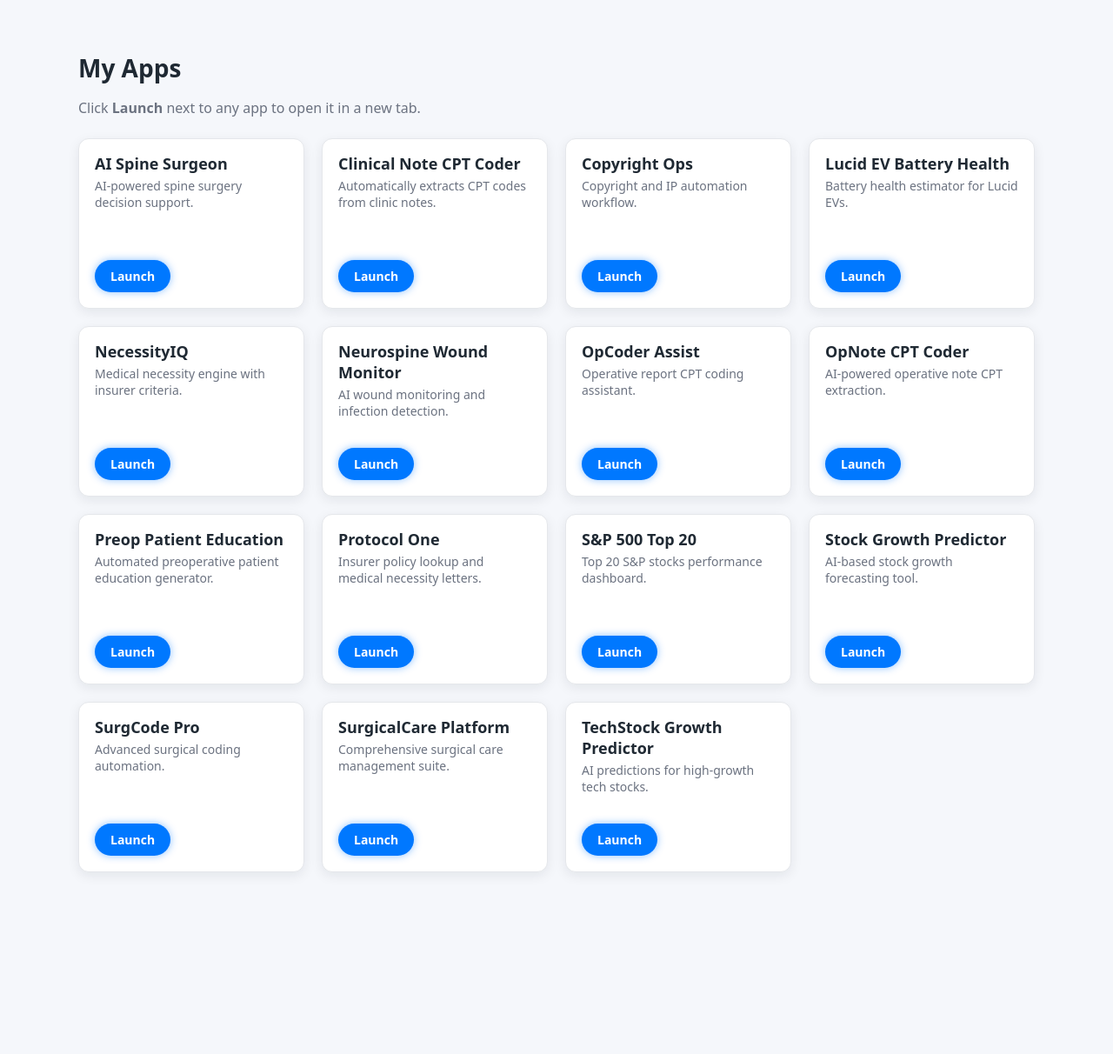
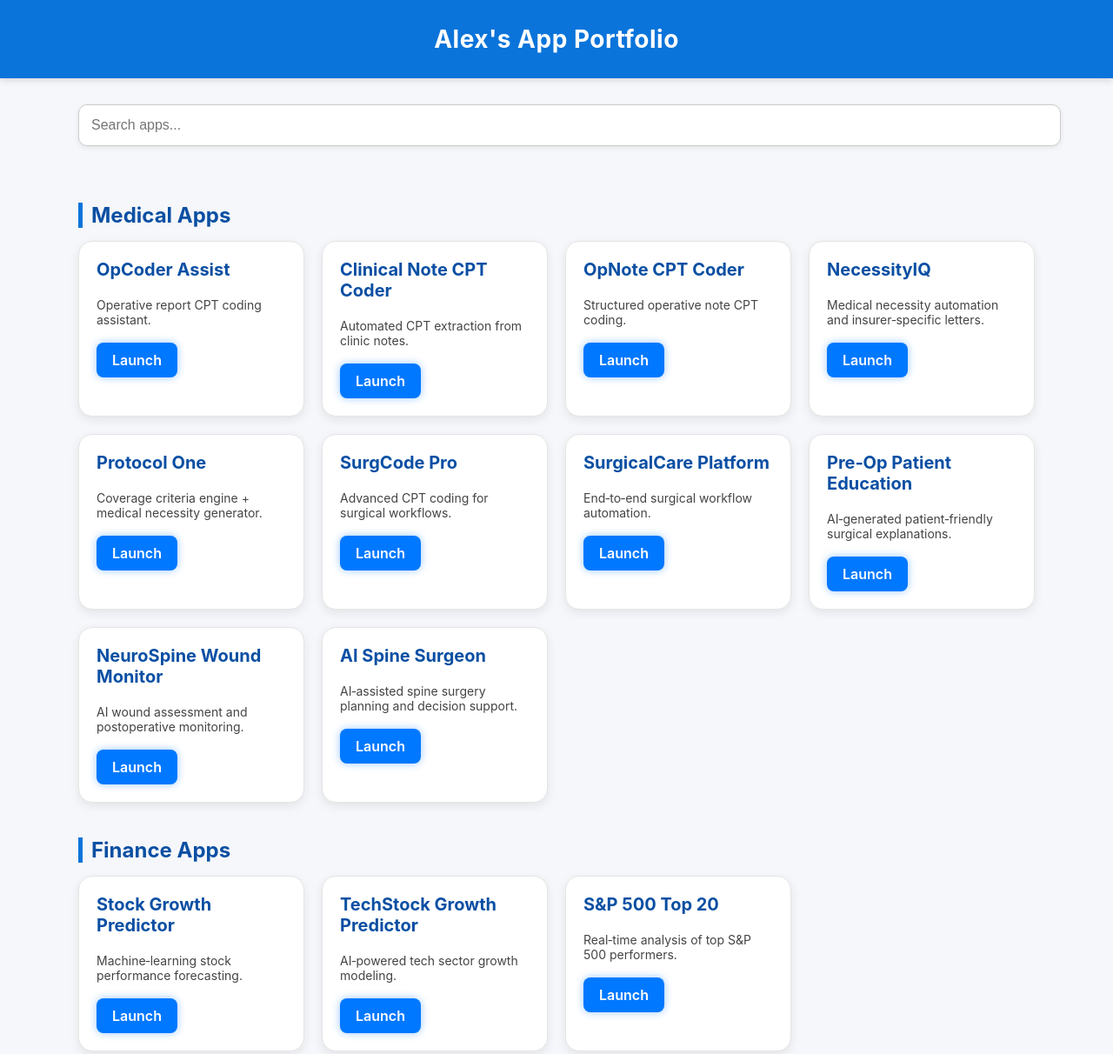
Before and after one commit to alexmohit825/alex-apps-portfolio, a plain HTML site: page index.html in a window 1280 px wide. Shown: the top 1212 px of the page at 87% size. Before the commit the page ends 1043 px from the top, so only its background shows below. Drawn offline with Linux system fonts and the light colour scheme.

Commit message:
Revamp index.html for app portfolio layout

```diff
--- a/index.html
+++ b/index.html
@@ -1,221 +1,246 @@
 <!DOCTYPE html>
 <html lang="en">
 <head>
-  <meta charset="UTF-8" />
-  <title>My Apps Dashboard</title>
-  <meta name="viewport" content="width=device-width, initial-scale=1" />
+    <meta charset="UTF-8">
+    <meta name="viewport" content="width=device-width, initial-scale=1.0">
+    <title>Alex's App Portfolio</title>
+
     <style>
         body {
-      font-family: system-ui, -apple-system, BlinkMacSystemFont, "Segoe UI", sans-serif;
-      background: #f5f7fb;
+            font-family: -apple-system, BlinkMacSystemFont, "Segoe UI", Roboto, Helvetica, Arial, sans-serif;
+            background: #f5f7fa;
             margin: 0;
-      padding: 40px 20px;
-      color: #1f2933;
+            padding: 0;
+            color: #1a1a1a;
         }
+
+        header {
+            background: #0a74da;
+            color: white;
+            padding: 28px 20px;
+            text-align: center;
+            font-size: 28px;
+            font-weight: 700;
+            letter-spacing: 0.5px;
+            box-shadow: 0 2px 8px rgba(0,0,0,0.15);
+        }
+
         .container {
             max-width: 1100px;
-      margin: 0 auto;
+            margin: 30px auto;
+            padding: 0 20px;
         }
-    h1 {
-      font-size: 28px;
-      margin-bottom: 8px;
+
+        /* Search Bar */
+        #searchBar {
+            width: 100%;
+            padding: 14px;
+            font-size: 16px;
+            border-radius: 10px;
+            border: 1px solid #ccc;
+            margin-bottom: 25px;
+            box-shadow: 0 2px 6px rgba(0,0,0,0.08);
         }
-    .subtitle {
-      color: #6b7280;
-      margin-bottom: 24px;
+
+        h2.section-title {
+            margin-top: 40px;
+            margin-bottom: 15px;
+            font-size: 24px;
+            color: #0a4fa3;
+            border-left: 5px solid #0a74da;
+            padding-left: 10px;
         }
+
+        /* App Grid */
         .grid {
             display: grid;
-      grid-template-columns: repeat(auto-fit, minmax(260px, 1fr));
+            grid-template-columns: repeat(auto-fill, minmax(260px, 1fr));
             gap: 20px;
         }
-    .app-card {
-      background: #ffffff;
-      border-radius: 12px;
-      padding: 16px 18px 18px;
-      box-shadow: 0 4px 14px rgba(15, 23, 42, 0.08);
-      border: 1px solid #e5e7eb;
-      display: flex;
-      flex-direction: column;
-      justify-content: space-between;
-      min-height: 160px;
+
+        /* App Card */
+        .card {
+            background: white;
+            border-radius: 16px;
+            padding: 20px;
+            box-shadow: 0 4px 12px rgba(0,0,0,0.08);
+            transition: 0.25s ease;
+            border: 1px solid #e5e5e5;
         }
-    .app-title {
-      font-size: 18px;
+
+        .card:hover {
+            transform: translateY(-4px);
+            box-shadow: 0 6px 18px rgba(0,0,0,0.12);
+        }
+
+        .card h3 {
+            margin-top: 0;
+            font-size: 20px;
+            color: #0a4fa3;
+        }
+
+        .card p {
+            font-size: 14px;
+            color: #444;
+            margin-bottom: 18px;
+        }
+
+        /* Launch Button */
+        .launch-btn {
+            display: inline-block;
+            padding: 10px 18px;
+            background: #0078ff;
+            color: white;
             font-weight: 600;
-      margin: 0 0 4px;
+            border-radius: 8px;
+            text-decoration: none;
+            box-shadow: 0 0 10px rgba(0,120,255,0.4);
+            transition: 0.2s ease-in-out;
         }
-    .app-desc {
-      font-size: 14px;
-      color: #6b7280;
-      margin: 0 0 12px;
-    }
-    .launch-btn {
-      align-self: flex-start;
-      display: inline-block;
-      padding: 9px 18px;
-      background: #0078ff;
-      color: #ffffff;
-      font-weight: 600;
-      font-size: 14px;
-      border-radius: 999px;
-      text-decoration: none;
-      box-shadow: 0 0 10px rgba(0, 120, 255, 0.45);
-      transition: 0.18s ease-in-out;
-    }
+
         .launch-btn:hover {
             background: #005fcc;
-      box-shadow: 0 0 16px rgba(0, 120, 255, 0.7);
-      transform: translateY(-1px);
+            box-shadow: 0 0 14px rgba(0,120,255,0.7);
+            transform: translateY(-2px);
         }
     </style>
+
+    <script>
+        function searchApps() {
+            const query = document.getElementById("searchBar").value.toLowerCase();
+            const cards = document.querySelectorAll(".card");
+
+            cards.forEach(card => {
+                const text = card.innerText.toLowerCase();
+                card.style.display = text.includes(query) ? "block" : "none";
+            });
+        }
+    </script>
 </head>
 
 <body>
+
+<header>Alex's App Portfolio</header>
+
 <div class="container">
-    <h1>My Apps</h1>
-    <p class="subtitle">Click <strong>Launch</strong> next to any app to open it in a new tab.</p>
 
+    <input id="searchBar" onkeyup="searchApps()" placeholder="Search apps...">
+
+    <!-- MEDICAL SECTION -->
+    <h2 class="section-title">Medical Apps</h2>
     <div class="grid">
 
-      <!-- 1. AI Spine Surgeon -->
-      <div class="app-card">
-        <div>
-          <h2 class="app-title">AI Spine Surgeon</h2>
-          <p class="app-desc">AI-powered spine surgery decision support.</p>
-        </div>
-        <a href="ai-spine-surgeon.html" target="_blank" class="launch-btn">Launch</a>
+        <div class="card">
+            <h3>OpCoder Assist</h3>
+            <p>Operative report CPT coding assistant.</p>
+            <a class="launch-btn" href="opcoder-assist.html" target="_blank">Launch</a>
         </div>
 
-      <!-- 2. Clinical Note CPT Coder -->
-      <div class="app-card">
-        <div>
-          <h2 class="app-title">Clinical Note CPT Coder</h2>
-          <p class="app-desc">Automatically extracts CPT codes from clinic notes.</p>
-        </div>
-        <a href="clinical-note-cpt-coder.html" target="_blank" class="launch-btn">Launch</a>
+        <div class="card">
+            <h3>Clinical Note CPT Coder</h3>
+            <p>Automated CPT extraction from clinic notes.</p>
+            <a class="launch-btn" href="clinical-note-cpt-coder.html" target="_blank">Launch</a>
         </div>
 
-      <!-- 3. Copyright Ops -->
-      <div class="app-card">
-        <div>
-          <h2 class="app-title">Copyright Ops</h2>
-          <p class="app-desc">Copyright and IP automation workflow.</p>
-        </div>
-        <a href="copyright-ops.html" target="_blank" class="launch-btn">Launch</a>
+        <div class="card">
+            <h3>OpNote CPT Coder</h3>
+            <p>Structured operative note CPT coding.</p>
+            <a class="launch-btn" href="opnote-cpt-coder.html" target="_blank">Launch</a>
         </div>
 
-      <!-- 4. Lucid EV Battery Health -->
-      <div class="app-card">
-        <div>
-          <h2 class="app-title">Lucid EV Battery Health</h2>
-          <p class="app-desc">Battery health estimator for Lucid EVs.</p>
-        </div>
-        <a href="lucid-ev-battery-health.html" target="_blank" class="launch-btn">Launch</a>
+        <div class="card">
+            <h3>NecessityIQ</h3>
+            <p>Medical necessity automation and insurer‑specific letters.</p>
+            <a class="launch-btn" href="necessity-iq.html" target="_blank">Launch</a>
         </div>
 
-      <!-- 5. NecessityIQ -->
-      <div class="app-card">
-        <div>
-          <h2 class="app-title">NecessityIQ</h2>
-          <p class="app-desc">Medical necessity engine with insurer criteria.</p>
-        </div>
-        <a href="necessity-iq.html" target="_blank" class="launch-btn">Launch</a>
+        <div class="card">
+            <h3>Protocol One</h3>
+            <p>Coverage criteria engine + medical necessity generator.</p>
+            <a class="launch-btn" href="protocol-one.html" target="_blank">Launch</a>
         </div>
 
-      <!-- 6. Neurospine Wound Monitor -->
-      <div class="app-card">
-        <div>
-          <h2 class="app-title">Neurospine Wound Monitor</h2>
-          <p class="app-desc">AI wound monitoring and infection detection.</p>
-        </div>
-        <a href="neurospine-wound-monitor.html" target="_blank" class="launch-btn">Launch</a>
+        <div class="card">
+            <h3>SurgCode Pro</h3>
+            <p>Advanced CPT coding for surgical workflows.</p>
+            <a class="launch-btn" href="surgcode-pro.html" target="_blank">Launch</a>
         </div>
 
-      <!-- 7. OpCoder Assist -->
-      <div class="app-card">
-        <div>
-          <h2 class="app-title">OpCoder Assist</h2>
-          <p class="app-desc">Operative report CPT coding assistant.</p>
-        </div>
-        <a href="opcoder-assist.html" target="_blank" class="launch-btn">Launch</a>
+        <div class="card">
+            <h3>SurgicalCare Platform</h3>
+            <p>End‑to‑end surgical workflow automation.</p>
+            <a class="launch-btn" href="surgicalcare-platform.html" target="_blank">Launch</a>
         </div>
 
-      <!-- 8. OpNote CPT Coder -->
-      <div class="app-card">
-        <div>
-          <h2 class="app-title">OpNote CPT Coder</h2>
-          <p class="app-desc">AI-powered operative note CPT extraction.</p>
-        </div>
-        <a href="opnote-cpt-coder.html" target="_blank" class="launch-btn">Launch</a>
+        <div class="card">
+            <h3>Pre‑Op Patient Education</h3>
+            <p>AI‑generated patient‑friendly surgical explanations.</p>
+            <a class="launch-btn" href="preop-patient-education.html" target="_blank">Launch</a>
         </div>
 
-      <!-- 9. Preop Patient Education -->
-      <div class="app-card">
-        <div>
-          <h2 class="app-title">Preop Patient Education</h2>
-          <p class="app-desc">Automated preoperative patient education generator.</p>
-        </div>
-        <a href="preop-patient-education.html" target="_blank" class="launch-btn">Launch</a>
+        <div class="card">
+            <h3>NeuroSpine Wound Monitor</h3>
+            <p>AI wound assessment and postoperative monitoring.</p>
+            <a class="launch-btn" href="neurospine-wound-monitor.html" target="_blank">Launch</a>
         </div>
 
-      <!-- 10. Protocol One -->
-      <div class="app-card">
-        <div>
-          <h2 class="app-title">Protocol One</h2>
-          <p class="app-desc">Insurer policy lookup and medical necessity letters.</p>
-        </div>
-        <a href="protocol-one.html" target="_blank" class="launch-btn">Launch</a>
+        <div class="card">
+            <h3>AI Spine Surgeon</h3>
+            <p>AI‑assisted spine surgery planning and decision support.</p>
+            <a class="launch-btn" href="ai-spine-surgeon.html" target="_blank">Launch</a>
         </div>
 
-      <!-- 11. S&P 500 Top 20 -->
-      <div class="app-card">
-        <div>
-          <h2 class="app-title">S&P 500 Top 20</h2>
-          <p class="app-desc">Top 20 S&P stocks performance dashboard.</p>
-        </div>
-        <a href="sp500-top-20.html" target="_blank" class="launch-btn">Launch</a>
     </div>
 
-      <!-- 12. Stock Growth Predictor -->
-      <div class="app-card">
-        <div>
-          <h2 class="app-title">Stock Growth Predictor</h2>
-          <p class="app-desc">AI-based stock growth forecasting tool.</p>
-        </div>
-        <a href="stock-growth-predictor.html" target="_blank" class="launch-btn">Launch</a>
+    <!-- FINANCE SECTION -->
+    <h2 class="section-title">Finance Apps</h2>
+    <div class="grid">
+
+        <div class="card">
+            <h3>Stock Growth Predictor</h3>
+            <p>Machine‑learning stock performance forecasting.</p>
+            <a class="launch-btn" href="stock-growth-predictor.html" target="_blank">Launch</a>
         </div>
 
-      <!-- 13. SurgCode Pro -->
-      <div class="app-card">
-        <div>
-          <h2 class="app-title">SurgCode Pro</h2>
-          <p class="app-desc">Advanced surgical coding automation.</p>
-        </div>
-        <a href="surgcode-pro.html" target="_blank" class="launch-btn">Launch</a>
+        <div class="card">
+            <h3>TechStock Growth Predictor</h3>
+            <p>AI‑powered tech sector growth modeling.</p>
+            <a class="launch-btn" href="techstock-growth-predictor.html" target="_blank">Launch</a>
         </div>
 
-      <!-- 14. SurgicalCare Platform -->
-      <div class="app-card">
-        <div>
-          <h2 class="app-title">SurgicalCare Platform</h2>
-          <p class="app-desc">Comprehensive surgical care management suite.</p>
-        </div>
-        <a href="surgicalcare-platform.html" target="_blank" class="launch-btn">Launch</a>
+        <div class="card">
+            <h3>S&P 500 Top 20</h3>
+            <p>Real‑time analysis of top S&P 500 performers.</p>
+            <a class="launch-btn" href="sp500-top-20.html" target="_blank">Launch</a>
         </div>
 
-      <!-- 15. TechStock Growth Predictor -->
-      <div class="app-card">
-        <div>
-          <h2 class="app-title">TechStock Growth Predictor</h2>
-          <p class="app-desc">AI predictions for high-growth tech stocks.</p>
-        </div>
-        <a href="techstock-growth-predictor.html" target="_blank" class="launch-btn">Launch</a>
     </div>
 
-      <!-- 16. Copyright Ops (already included above, but keeping count accurate) -->
+    <!-- LEGAL SECTION -->
+    <h2 class="section-title">Legal Apps</h2>
+    <div class="grid">
+
+        <div class="card">
+            <h3>Copyright Ops</h3>
+            <p>Copyright claim automation and legal workflow tools.</p>
+            <a class="launch-btn" href="copyright-ops.html" target="_blank">Launch</a>
+        </div>
 
     </div>
+
+    <!-- TECH SECTION -->
+    <h2 class="section-title">Tech & EV Apps</h2>
+    <div class="grid">
+
+        <div class="card">
+            <h3>Lucid EV Battery Health</h3>
+            <p>Battery health prediction for Lucid EV vehicles.</p>
+            <a class="launch-btn" href="lucid-ev-battery-health.html" target="_blank">Launch</a>
         </div>
+
+    </div>
+
+</div>
+
 </body>
 </html>
```
Lines whose indentation alone changed are shown as unchanged.
